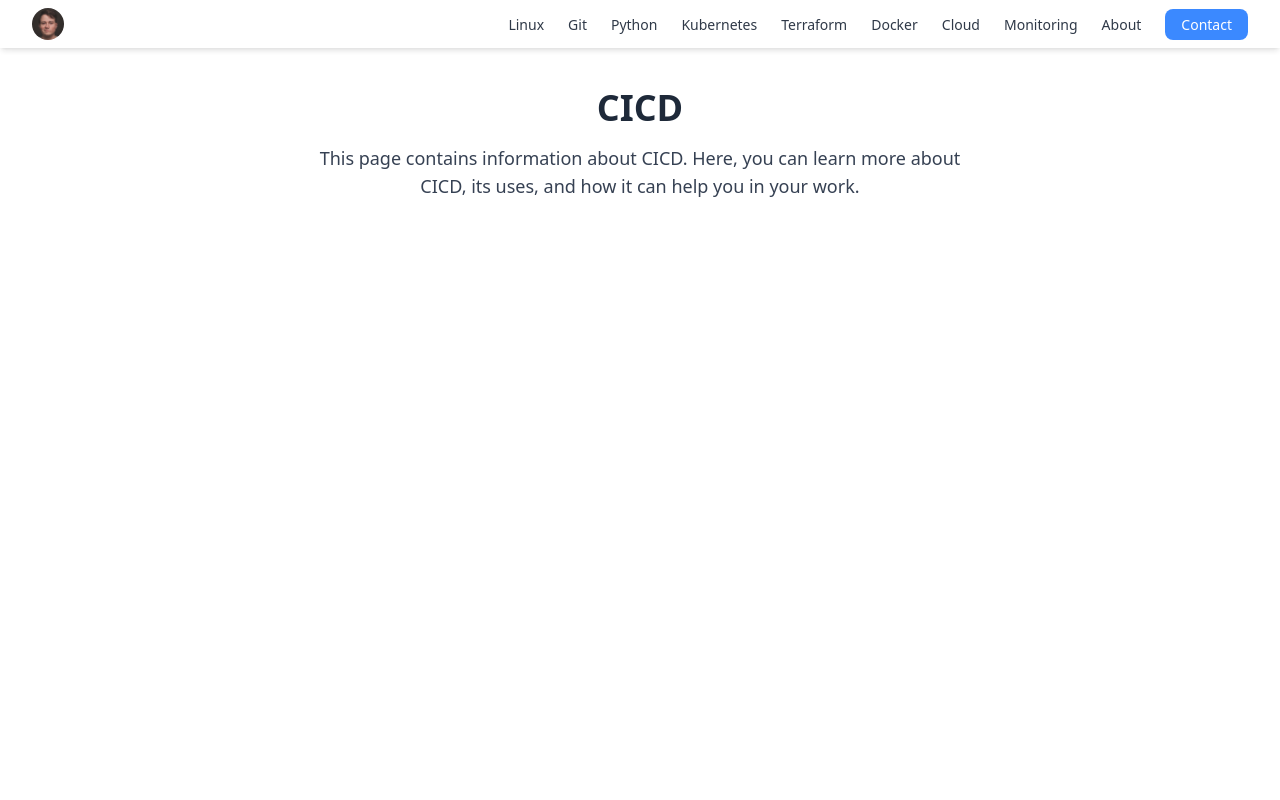
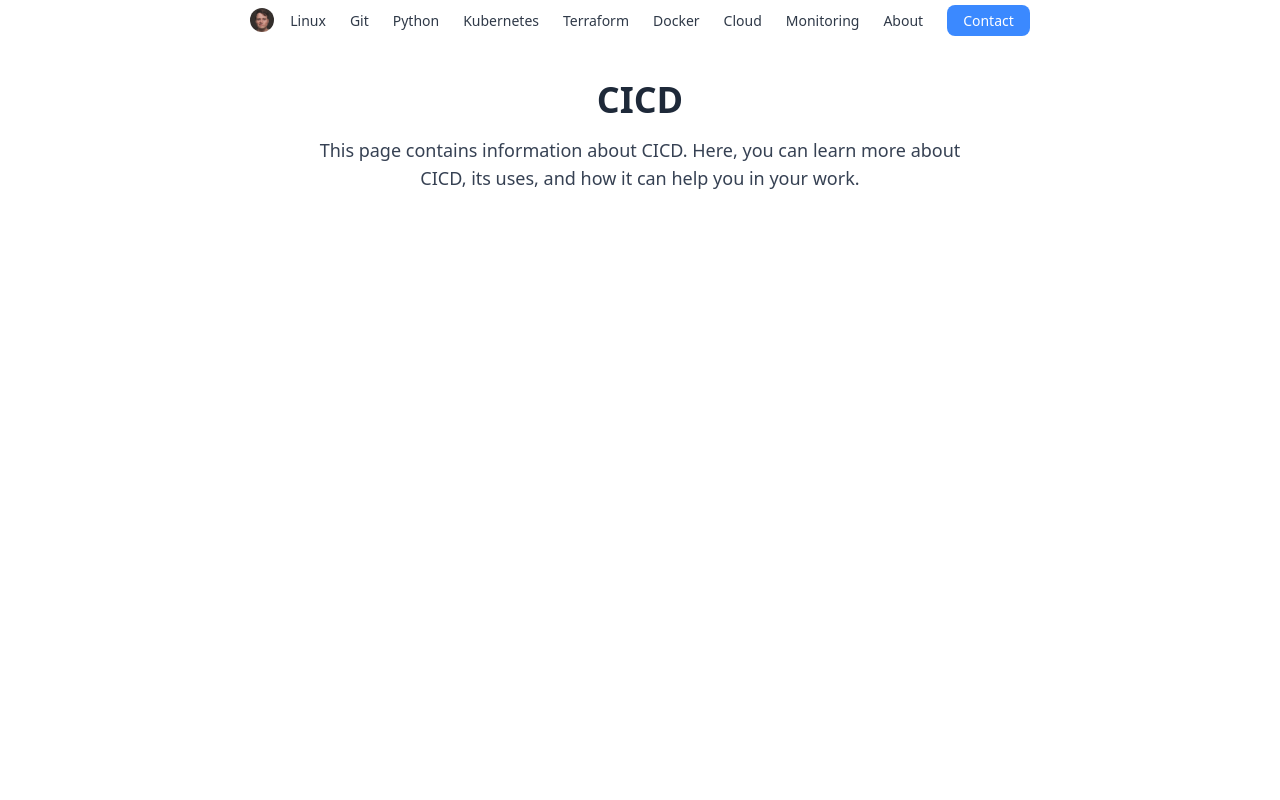
Before and after one commit to JeanMichelBB/portfolio-devops, a React (Vite) app: page /portfolio-devops/cicd in a window 1280 px wide. Shown: the top 800 px of the page. Built offline with nearby package versions, Linux system fonts and the light colour scheme.

Commit message:
feat: update header and footer

```diff
--- a/src/components/Footer.jsx
+++ b/src/components/Footer.jsx
@@ -8,7 +8,7 @@ const Footer = () => (
                 <h3 className="font-semibold text-lg mb-4 text-center">Technologies & Services</h3>
 
                 {/* Responsive Grid */}
-                <div className="grid grid-cols-1 sm:grid-cols-2 md:grid-cols-4 gap-6 border-b border-gray-300 pb-6">
+                <div className="grid grid-cols-2 sm:grid-cols-2 md:grid-cols-4 gap-6 border-b border-gray-300 pb-6">
                     {/** Technology Categories **/}
                     {[
                         {
--- a/src/components/Header.jsx
+++ b/src/components/Header.jsx
@@ -12,30 +12,42 @@ const Header = () => {
     };
 
     return (
-        <header className="sticky top-0 z-50 bg-white opacity-92 shadow-md">
-            <nav className="flex items-center justify-between px-4 py-2 md:px-8">
+        <>
+            {/* Desktop Header */}
+            <header className="hidden md:flex items-center justify-center sticky top-0 z-50 bg-white opacity-92">
+                <nav className="flex items-center zpx-4 py-2 max-w-4xl">
                     {/* Logo / Avatar */}
-                <Link to="/" className="flex items-center space-x-2" onClick={handleLinkClick}>
+                    <Link to="/" className="flex items-center space-x-2 mr-4" onClick={handleLinkClick}>
+                        <img src={avatar} alt="Avatar" className="w-6 h-6 object-cover rounded-full" />
+                    </Link>
+
+                    {/* Desktop Navigation */}
+                    <ul className="flex space-x-6 ml-auto">
+                        <li><Link to="/linux-bash" className="text-sm hover:text-blue-500" onClick={handleLinkClick}>Linux</Link></li>
+                        <li><Link to="/git" className="text-sm hover:text-blue-500" onClick={handleLinkClick}>Git</Link></li>
+                        <li><Link to="/python" className="text-sm hover:text-blue-500" onClick={handleLinkClick}>Python</Link></li>
+                        <li><Link to="/kubernetes" className="text-sm hover:text-blue-500" onClick={handleLinkClick}>Kubernetes</Link></li>
+                        <li><Link to="/terraform" className="text-sm hover:text-blue-500" onClick={handleLinkClick}>Terraform</Link></li>
+                        <li><Link to="/docker" className="text-sm hover:text-blue-500" onClick={handleLinkClick}>Docker</Link></li>
+                        <li><Link to="/cloud" className="text-sm hover:text-blue-500" onClick={handleLinkClick}>Cloud</Link></li>
+                        <li><Link to="/monitoring" className="text-sm hover:text-blue-500" onClick={handleLinkClick}>Monitoring</Link></li>
+                        <li><Link to="/about" className="text-sm hover:text-blue-500" onClick={handleLinkClick}>About</Link></li>
+                        <li><Link to="/contact" className="text-sm bg-blue-500 text-white px-4 py-1.5 rounded-lg hover:bg-blue-600 transition" onClick={handleLinkClick}>Contact</Link></li>
+                    </ul>
+                </nav>
+            </header>
+
+            {/* Mobile Header */}
+            <header className="md:hidden sticky top-0 z-50 bg-white opacity-92">
+                <nav className="flex items-center justify-between px-4 py-2">
+                    {/* Logo / Avatar */}
+                    <Link to="/" className="flex items-center space-x-2 mr-4" onClick={handleLinkClick}>
                         <img src={avatar} alt="Avatar" className="w-8 h-8 object-cover rounded-full" />
                     </Link>
 
-                {/* Desktop Navigation */}
-                <ul className="hidden md:flex space-x-6">
-                    <li><Link to="/linux-bash" className="text-sm hover:text-blue-500">Linux</Link></li>
-                    <li><Link to="/git" className="text-sm hover:text-blue-500">Git</Link></li>
-                    <li><Link to="/python" className="text-sm hover:text-blue-500">Python</Link></li>
-                    <li><Link to="/kubernetes" className="text-sm hover:text-blue-500">Kubernetes</Link></li>
-                    <li><Link to="/terraform" className="text-sm hover:text-blue-500">Terraform</Link></li>
-                    <li><Link to="/docker" className="text-sm hover:text-blue-500">Docker</Link></li>
-                    <li><Link to="/cloud" className="text-sm hover:text-blue-500">Cloud</Link></li>
-                    <li><Link to="/monitoring" className="text-sm hover:text-blue-500">Monitoring</Link></li>
-                    <li><Link to="/about" className="text-sm hover:text-blue-500">About</Link></li>
-                    <li><Link to="/contact" className="text-sm bg-blue-500 text-white px-4 py-1.5 rounded-lg hover:bg-blue-600 transition">Contact</Link></li>
-                </ul>
-
                     {/* Mobile Menu Toggle */}
                     <button
-                    className="md:hidden text-gray-700 focus:outline-none"
+                        className="text-gray-700 focus:outline-none"
                         onClick={() => setMenuOpen(!menuOpen)}
                     >
                         {menuOpen ? <X size={24} /> : <Menu size={24} />}
@@ -44,20 +56,21 @@ const Header = () => {
 
                 {/* Mobile Navigation */}
                 <ul
-                className={`md:hidden flex flex-col items-end space-y-4 py-4 bg-white shadow-md pr-10 w-full h-screen absolute transition-opacity duration-300 ${menuOpen ? "opacity-100" : "opacity-0 pointer-events-none"}`}
+                    className={`flex flex-col items-end space-y-4 py-4 bg-white shadow-md pr-10 w-full h-screen absolute transition-opacity duration-300 ${menuOpen ? "opacity-100" : "opacity-0 pointer-events-none"}`}
                 >
-                <li><Link to="/linux-bash" className="text-lg font-medium hover:text-blue-500" onClick={handleLinkClick}>Linux</Link></li>
-                <li><Link to="/git" className="text-lg font-medium hover:text-blue-500" onClick={handleLinkClick}>Git</Link></li>
-                <li><Link to="/python" className="text-lg font-medium hover:text-blue-500" onClick={handleLinkClick}>Python</Link></li>
-                <li><Link to="/kubernetes" className="text-lg font-medium hover:text-blue-500" onClick={handleLinkClick}>Kubernetes</Link></li>
-                <li><Link to="/terraform" className="text-lg font-medium hover:text-blue-500" onClick={handleLinkClick}>Terraform</Link></li>
-                <li><Link to="/docker" className="text-lg font-medium hover:text-blue-500" onClick={handleLinkClick}>Docker</Link></li>
-                <li><Link to="/cloud" className="text-lg font-medium hover:text-blue-500" onClick={handleLinkClick}>Cloud</Link></li>
-                <li><Link to="/monitoring" className="text-lg font-medium hover:text-blue-500" onClick={handleLinkClick}>Monitoring</Link></li>
-                <li><Link to="/about" className="text-lg font-medium hover:text-blue-500" onClick={handleLinkClick}>About</Link></li>
-                <li><Link to="/contact" className="text-lg font-semibold bg-blue-500 text-white px-5 py-2 rounded-lg hover:bg-blue-600 transition" onClick={handleLinkClick}>Contact</Link></li>
+                    <li><Link to="/linux-bash" className="text-lg font-medium text-right hover:text-blue-500" onClick={handleLinkClick}>Linux</Link></li>
+                    <li><Link to="/git" className="text-lg font-medium text-right hover:text-blue-500" onClick={handleLinkClick}>Git</Link></li>
+                    <li><Link to="/python" className="text-lg font-medium text-right hover:text-blue-500" onClick={handleLinkClick}>Python</Link></li>
+                    <li><Link to="/kubernetes" className="text-lg font-medium text-right hover:text-blue-500" onClick={handleLinkClick}>Kubernetes</Link></li>
+                    <li><Link to="/terraform" className="text-lg font-medium text-right hover:text-blue-500" onClick={handleLinkClick}>Terraform</Link></li>
+                    <li><Link to="/docker" className="text-lg font-medium text-right hover:text-blue-500" onClick={handleLinkClick}>Docker</Link></li>
+                    <li><Link to="/cloud" className="text-lg font-medium text-right hover:text-blue-500" onClick={handleLinkClick}>Cloud</Link></li>
+                    <li><Link to="/monitoring" className="text-lg font-medium text-right hover:text-blue-500" onClick={handleLinkClick}>Monitoring</Link></li>
+                    <li><Link to="/about" className="text-lg font-medium text-right hover:text-blue-500" onClick={handleLinkClick}>About</Link></li>
+                    <li><Link to="/contact" className="text-lg font-semibold bg-blue-500 text-white px-5 py-2 rounded-lg hover:bg-blue-600 transition text-right" onClick={handleLinkClick}>Contact</Link></li>
                 </ul>
             </header>
+        </>
     );
 };
 
```
Lines whose indentation alone changed are shown as unchanged.
